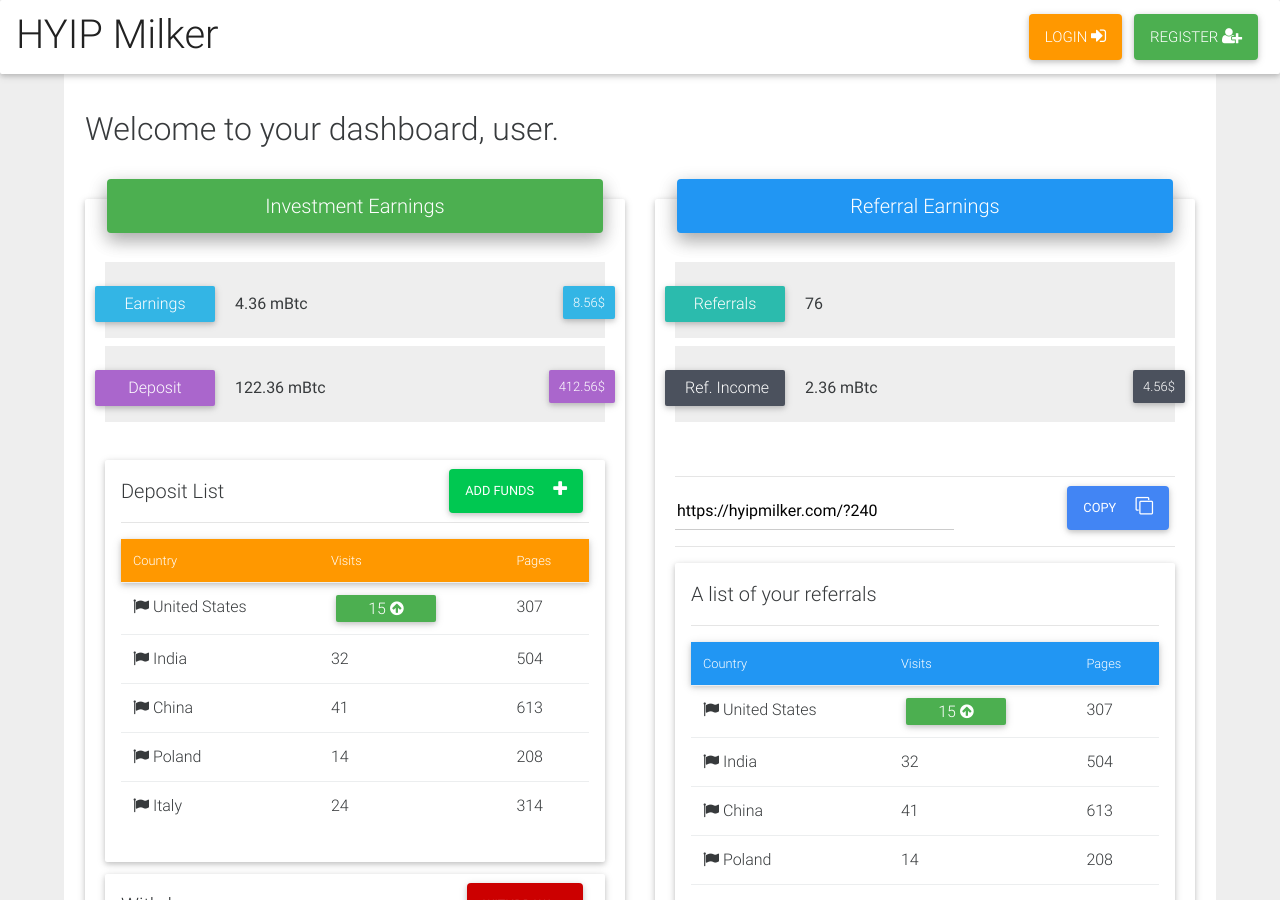
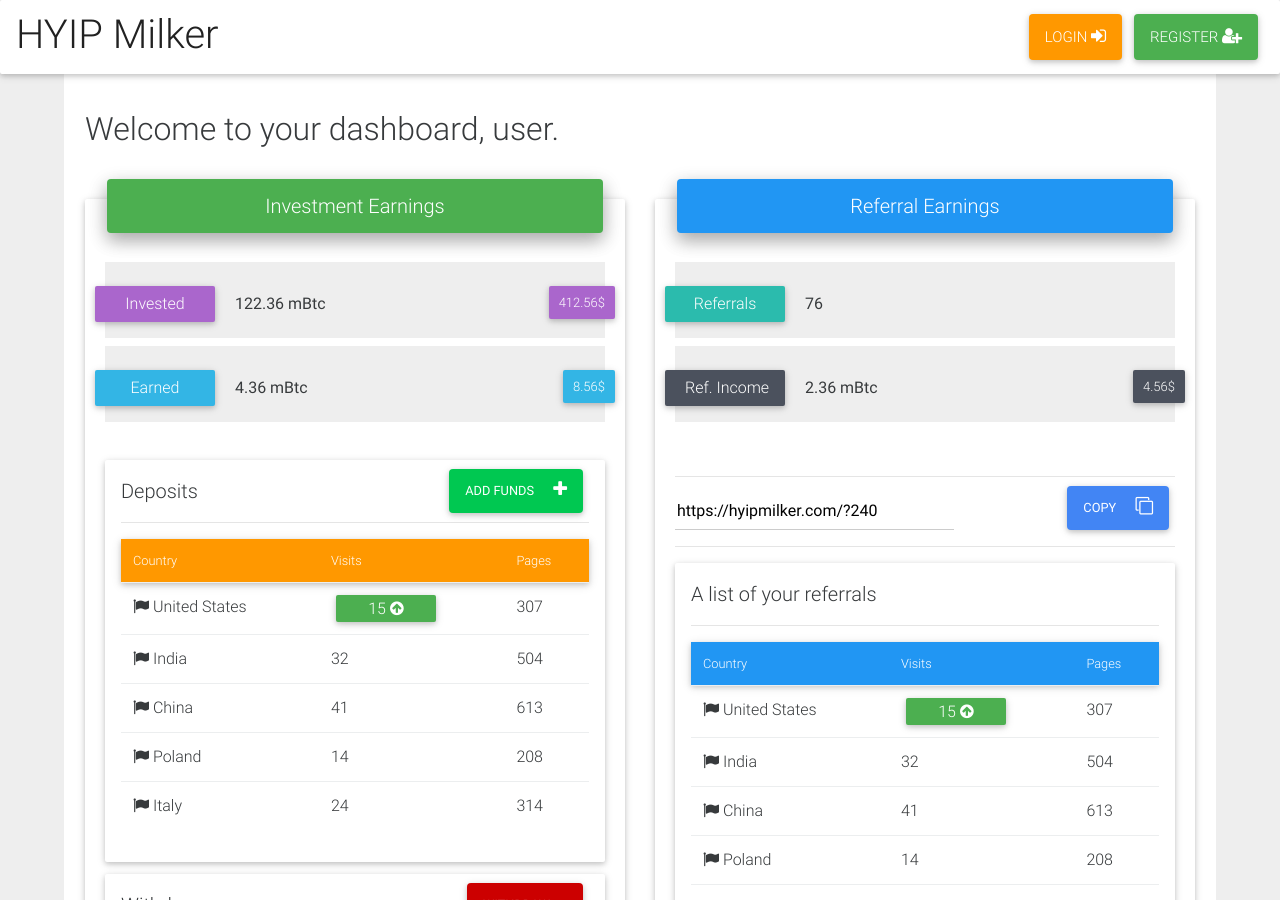
Before and after one commit to hm-gthb/hm-gthb.github.io, a Jekyll site: the page built from dashboard.html, in a window 1280 px wide and 900 px high. Built offline with Jekyll 4.4.1, drawn with Linux system fonts in a browser that asks for light colours; nearby versions of some CDN libraries.

Commit message:
Update dashboard.html

```diff
--- a/dashboard.html
+++ b/dashboard.html
@@ -83,12 +83,12 @@ permalink: dashboard.html
 
               <div class="card-block lead">
 
-                <h4 class="pb-1 small" style = "background-color:#eee"><span class="tag huge-tag info-color mt-2 mr-1" style="margin-left:-10px">Earnings</span>   4.36 mBtc <span class="tag dollar-tag info-color mt-2">8.56$</span></h4>
-                <h4 class="pb-1 small" style = " background-color:#eee"><span class="tag huge-tag secondary-color mt-2 mr-1" style="margin-left:-10px">Deposit</span>   122.36 mBtc <span class="tag dollar-tag secondary-color mt-2">412.56$</span></h4>
+                <h4 class="pb-1 small" style = " background-color:#eee"><span class="tag huge-tag secondary-color mt-2 mr-1" style="margin-left:-10px">Invested</span>   122.36 mBtc <span class="tag dollar-tag secondary-color mt-2">412.56$</span></h4>
+                <h4 class="pb-1 small" style = "background-color:#eee"><span class="tag huge-tag info-color mt-2 mr-1" style="margin-left:-10px">Earned</span>   4.36 mBtc <span class="tag dollar-tag info-color mt-2">8.56$</span></h4>
 
                 <br>
                 <div class = "card p-1">
-                  Deposit List
+                  Deposits
                   <button class = "btn btn-success pull-right px-1" style = "margin-top: -7px;" data-toggle="modal" data-target="#deposit_modal">Add Funds <i class = "fa fa-plus pl-1"></i></button>
                   <hr />
 
```
